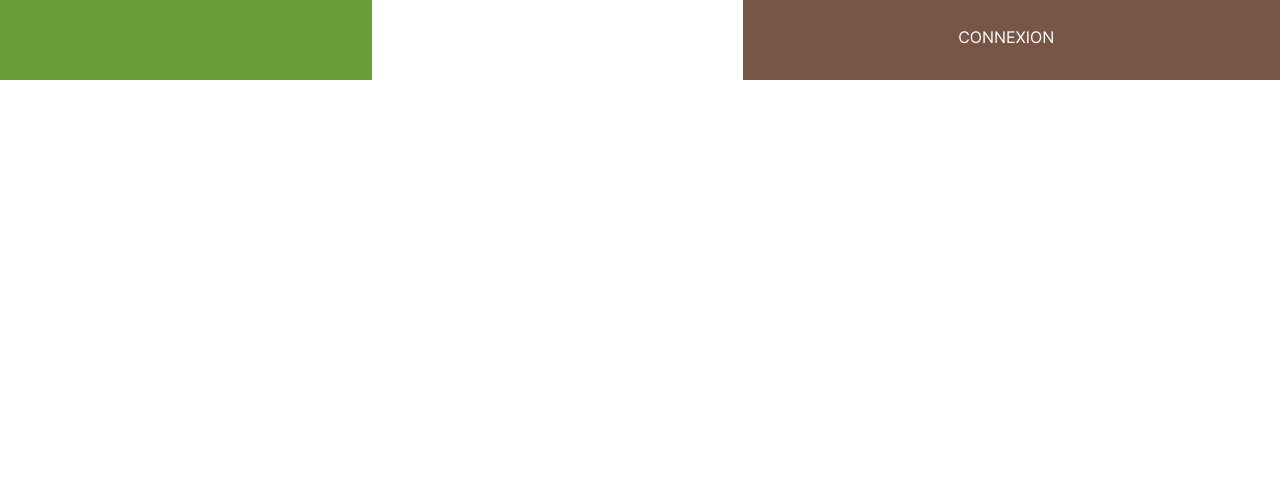
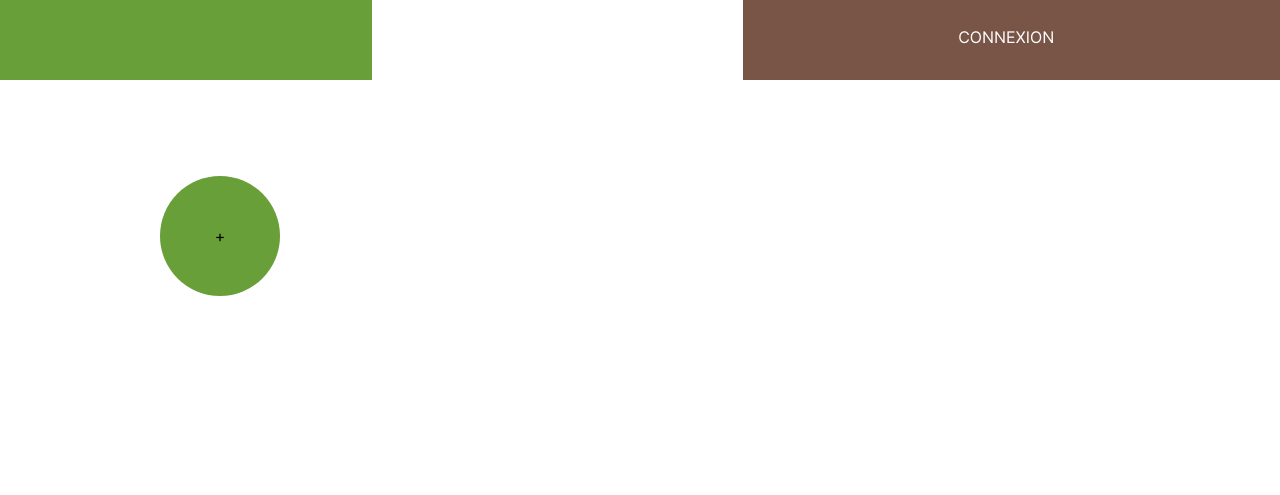
Before and after one commit to LPDIM-ANNECY/FindMe-Website, a Symfony app: template templates/category/index.html.twig in a window 1280 px wide. Shown: the top 495 px of the page. Run offline with Twig, Linux system fonts and the light colour scheme; the template is opened without the code that fills it, so the values that code supplies are empty; some libraries are stand-ins or nearby versions.

Commit message:
Adding basic SCSS to items list

```diff
--- a/assets/styles/app.scss
+++ b/assets/styles/app.scss
@@ -19,3 +19,4 @@
 @import "specifics/auth";
 @import "specifics/admin";
 @import "specifics/nav";
+@import "specifics/itemList";
--- /dev/null
+++ b/assets/styles/specifics/_itemList.scss
@@ -0,0 +1,46 @@
+.listContainer {
+  display: flex;
+  flex-wrap: wrap;
+  width: 100%;
+  margin: calc(80px + 5%) 10% 0 10%;
+
+  .container {
+    display: flex;
+    height: 25vh;
+    border: solid 1px black;
+    border-radius: 25%;
+    width: 25vh;
+    justify-content: center;
+    margin: 2.5%;
+    cursor: pointer;
+    align-self: center;
+    animation: 2s ease-in-out all;
+
+    &#addContainer {
+      height: 15vh;
+      width: 15vh;
+      align-self: center;
+      transform: scale(1);
+      border-radius: 50%;
+      background-color: #689f38;
+      border: 0;
+
+      &:active {
+        transform: scale(0.9);
+        background-color: #269F38;
+      }
+    }
+
+    &:hover {
+      transform: scale(1.2);
+    }
+
+    &:active {
+      transform: scale(1.1);
+    }
+
+    .name {
+      align-self: center;
+    }
+  }
+}
--- a/templates/category/index.html.twig
+++ b/templates/category/index.html.twig
@@ -2,12 +2,14 @@
 
 {% extends 'layout/base.html.twig' %}
 {% block body %}
-    {% for category in categories %}
-        <div>
-            <p>
-                                {{ category.name }}
-            </p>
-
+    <div class="listContainer">
+        <div class="container" id="addContainer">
+            <div class="name">+</div>
         </div>
-    {% endfor %}
+        {% for category in categories %}
+            <div class="container">
+                <div class="name">{{ category.name }}</div>
+            </div>
+        {% endfor %}
+    </div>
 {% endblock %}
```
Also changed, not shown: public/assets/styles/app.css, 1 other file.
